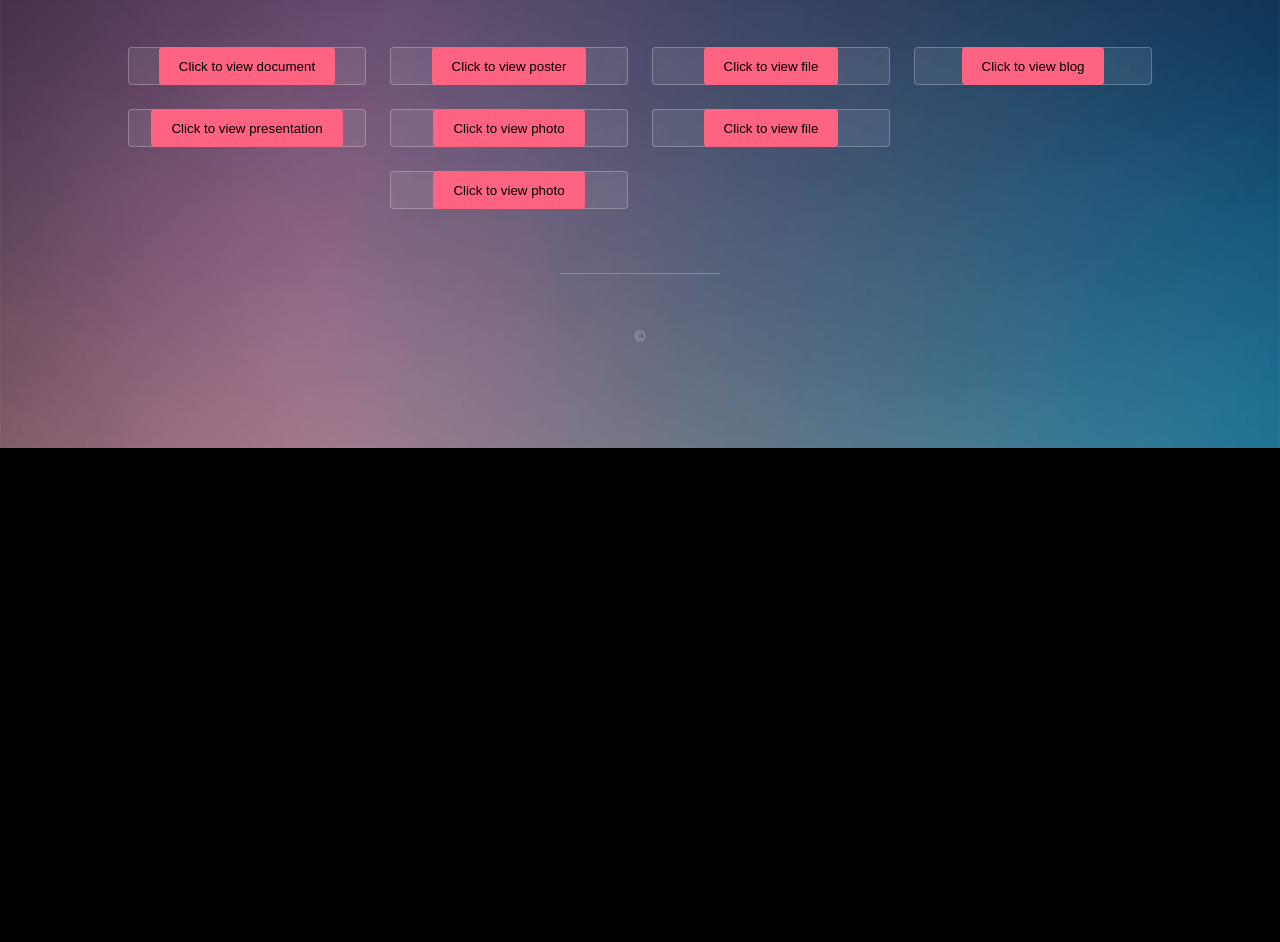
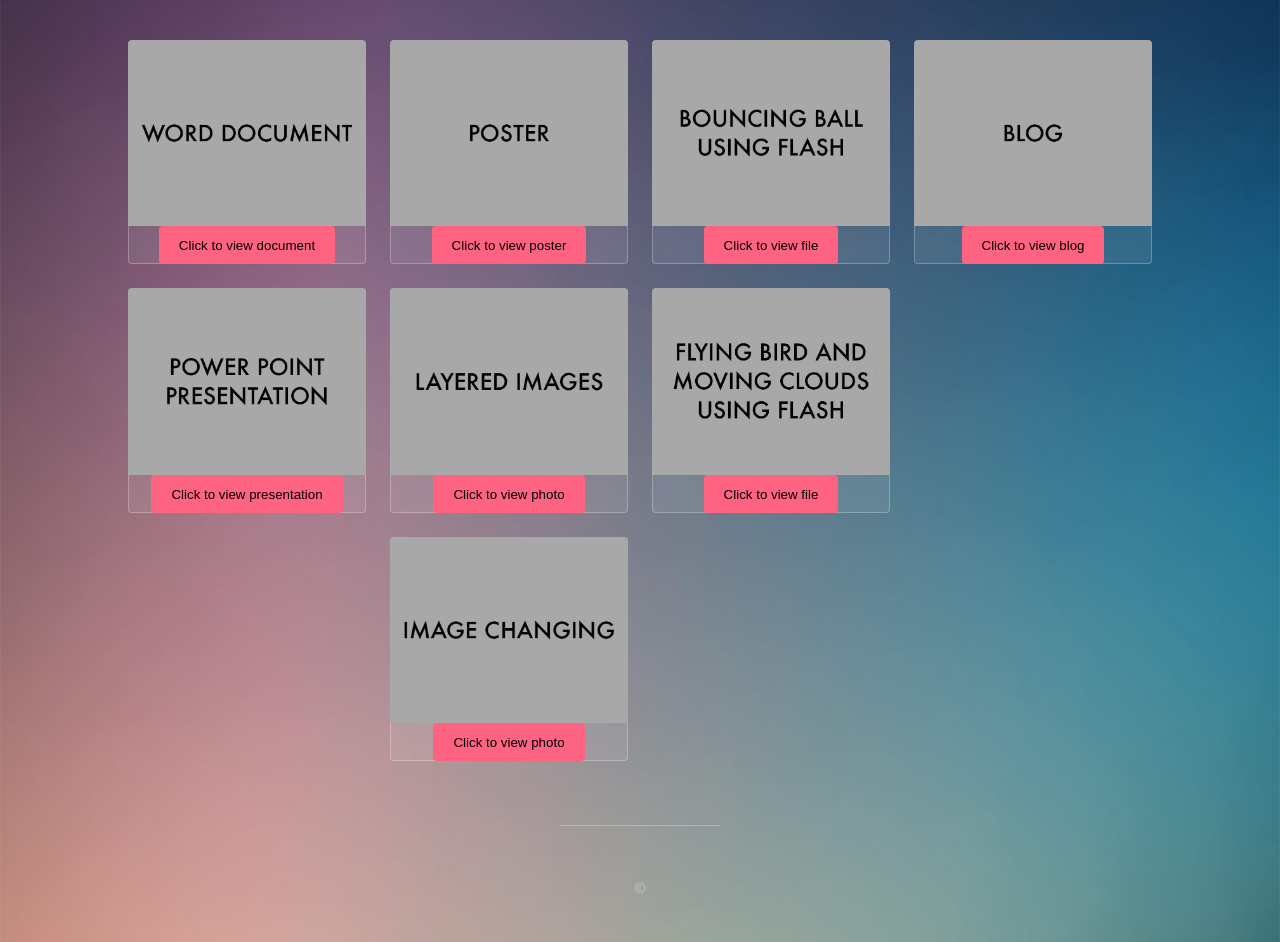
Before and after one commit to ishita3012/ishita30.github.io, a plain HTML site: page index.html in a window 1280 px wide. Shown: the part 352-1294 px from the top of the page. Before the commit the page ends 800 px from the top, so only its background shows below. Drawn offline with Linux system fonts and the light colour scheme; files whose address does not match are found by name.

Commit message:
Update index.html

```diff
--- a/index.html
+++ b/index.html
@@ -7,6 +7,11 @@
 		<meta name="viewport" content="width=device-width, initial-scale=1" />
 		<link rel="stylesheet" href="main.css" />
 	</head>
+	<style>
+body {
+  background-image: url('bg.jpg');
+}
+</style>
 	<body>
 
 		<!-- Wrapper -->
@@ -15,8 +20,9 @@
 				<!-- Header -->
 					<header id="header">
 						<span class="avatar"><img src="avatar.jpg" alt="" /></span>
-						<h1><strong>MULTIMEDIA ASSIGNMENT</strong><a href="http://templated.co"></a><br />
-						Submitted by:- Ishita Rastogi<br/>RA1711003010885, Batch -2</h1>
+						<h1><strong>MULTIMEDIA ASSIGNMENT</strong><a href="http://templated.co"></a></h1>
+						<p>Submitted by:- Ishita Rastogi<br/>RA1711003010885, Batch -2</p>
+
 
 					</header>
 
@@ -26,50 +32,50 @@
 						<!-- Thumbnails -->
 							<section class="thumbnails">
 								<div>
-									<a href="fulls/01.jpg">
-										<img src="thumbs/01.jpg" alt="" />
+									<a href="01.jpg">
+										<img src="01.jpg" alt="" />
 
 										<button onclick="document.location = 'https://drive.google.com/file/d/1227kNXDGtkmCIwQFcYPVj_If_2rtOj3B/view?usp=sharing'">Click to view document</button>
 									</a>
 
-									<a href="fulls/02.jpg">
-										<img src="thumbs/02.jpg" alt="" />
+									<a href="02.jpg">
+										<img src="02.jpg" alt="" />
 
 										<button onclick="document.location = 'https://drive.google.com/file/d/19-pjwxXUXuQ_z_CGsNLmkbfDeO-ixFFu/view?usp=sharing'">Click to view presentation</button>
 									</a>
 								</div>
 								<div>
-									<a href="fulls/03.jpg">
-										<img src="thumbs/03.jpg" alt="" />
+									<a href="03.jpg">
+										<img src="03.jpg" alt="" />
 
 										<button onclick="document.location = 'https://drive.google.com/file/d/1EYSjDpQlWGp--eiMC5vKOQfVfwxCp1Xs/view?usp=sharing'">Click to view poster</button>
 									</a>
-									<a href="fulls/04.jpg">
-										<img src="thumbs/04.jpg" alt="" />
+									<a href="04.jpg">
+										<img src="04.jpg" alt="" />
 
 										<button onclick="document.location = 'https://drive.google.com/file/d/1SQXrJ_8nQL3DDhhuywz4WrJgYJ_JP5L6/view?usp=sharing'">Click to view photo</button>
 									</a>
-									<a href="fulls/05.jpg">
-										<img src="thumbs/05.jpg" alt="" />
+									<a href="05.jpg">
+										<img src="05.jpg" alt="" />
 
 										<button onclick="document.location = 'https://drive.google.com/file/d/1WQ9oagSLCzVNEFgq6PRkWEe7VWQGUS-D/view?usp=sharing'">Click to view photo</button>
 									</a>
 								</div>
 								<div>
-									<a href="fulls/06.jpg">
-										<img src="thumbs/06.jpg" alt="" />
+									<a href="06.jpg">
+										<img src="06.jpg" alt="" />
 
 										<button onclick="document.location = 'https://drive.google.com/file/d/1tYp0G2iKzo8o68ck9Zxn6Qhw-LHJCn-r/view?usp=sharing'">Click to view file</button>
 									</a>
-									<a href="fulls/07.jpg">
-										<img src="thumbs/07.jpg" alt="" />
+									<a href="07.jpg">
+										<img src="07.jpg" alt="" />
 
 										<button onclick="document.location = 'https://drive.google.com/file/d/1_VAXA-OvShTnYAtclujAXusK8jYjKPPB/view?usp=sharing'">Click to view file</button>
 									</a>
 								</div>
 								<div>
-									<a href="fulls/08.jpg">
-										<img src="thumbs/08.jpg" alt="" />
+									<a href="08.jpg">
+										<img src="08.jpg" alt="" />
 
 										<button onclick="document.location = 'https://ishita3012.github.io/#'">Click to view blog</button>
 									</a>
```
